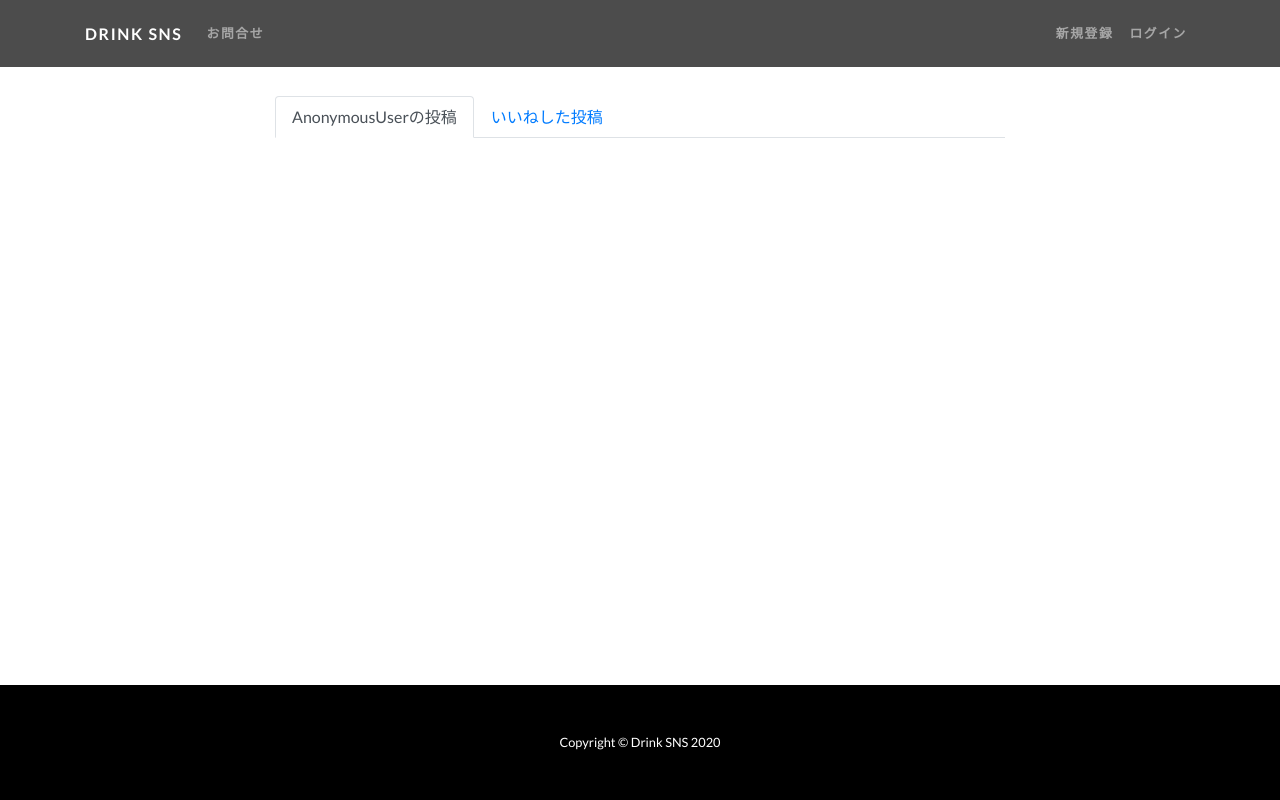
After one commit to Jonh-Nash/drink_sns, a Django app: template diary/templates/diary_base.html in a window 1280 px wide. The commit adds this page. Run offline with Django 3.2, Linux system fonts and the light colour scheme; the template is opened without the code that fills it, so the values that code supplies are empty; some libraries are stand-ins or nearby versions.

Commit message:
[add]diary_baseテンプレートを作成し、dairy_listに引き継いだ。
diary_baseテンプレートを新たに作成し、タブをdiary_listに作成した。

```diff
--- /dev/null
+++ b/diary/templates/diary_base.html
@@ -0,0 +1,56 @@
+{% extends 'base.html' %}
+{% load static %}
+
+{% block title %}
+{% if 'alllist' in request.get_full_path %}
+みんなの投稿
+{% else %}
+{{request.user}}の投稿
+{% endif %}
+Drink SNS{% endblock %}
+
+{% block active_diary_list %}active{% endblock %}
+
+{% block head %}
+{% endblock %}
+
+{% block contents %}
+<div class="container">
+    <div class="row">
+        <div class="my-div-style w-100">
+            <div class="col-lg-8 col-md-10 mx-auto">
+                <ul class="nav nav-tabs">
+                  <li class="nav-item">
+                    <a href="#id1" class="nav-link active" data-toggle="tab">
+                      {% if 'alllist' in request.get_full_path %}
+                      みんなの投稿
+                      {% else %}
+                      {{request.user}}の投稿
+                      {% endif %}
+                    </a>
+                  </li>
+                  <li class="nav-item" data-toggle="tab">
+                    <a href="#id2" class="nav-link" data-toggle="tab">
+                      {% if 'alllist' in request.get_full_path %}
+                      マップ
+                      {% else %}
+                      いいねした投稿
+                      {% endif %}
+                    </a>
+                  </li>
+                </ul>
+
+                <div class="tab-content">
+                    <div id="id1" class="tab-pane active">
+                        {% block id1 %}{% endblock %}
+                    </div>
+                    <div id="id2" class="tab-pane">
+                        {% block id2 %}{% endblock %}
+                    </div>
+                </div>
+
+            </div>
+        </div>
+    </div>
+</div>
+{% endblock %}
```
Also changed, not shown: diary/templates/diary_list.html (+10 -30 lines).
